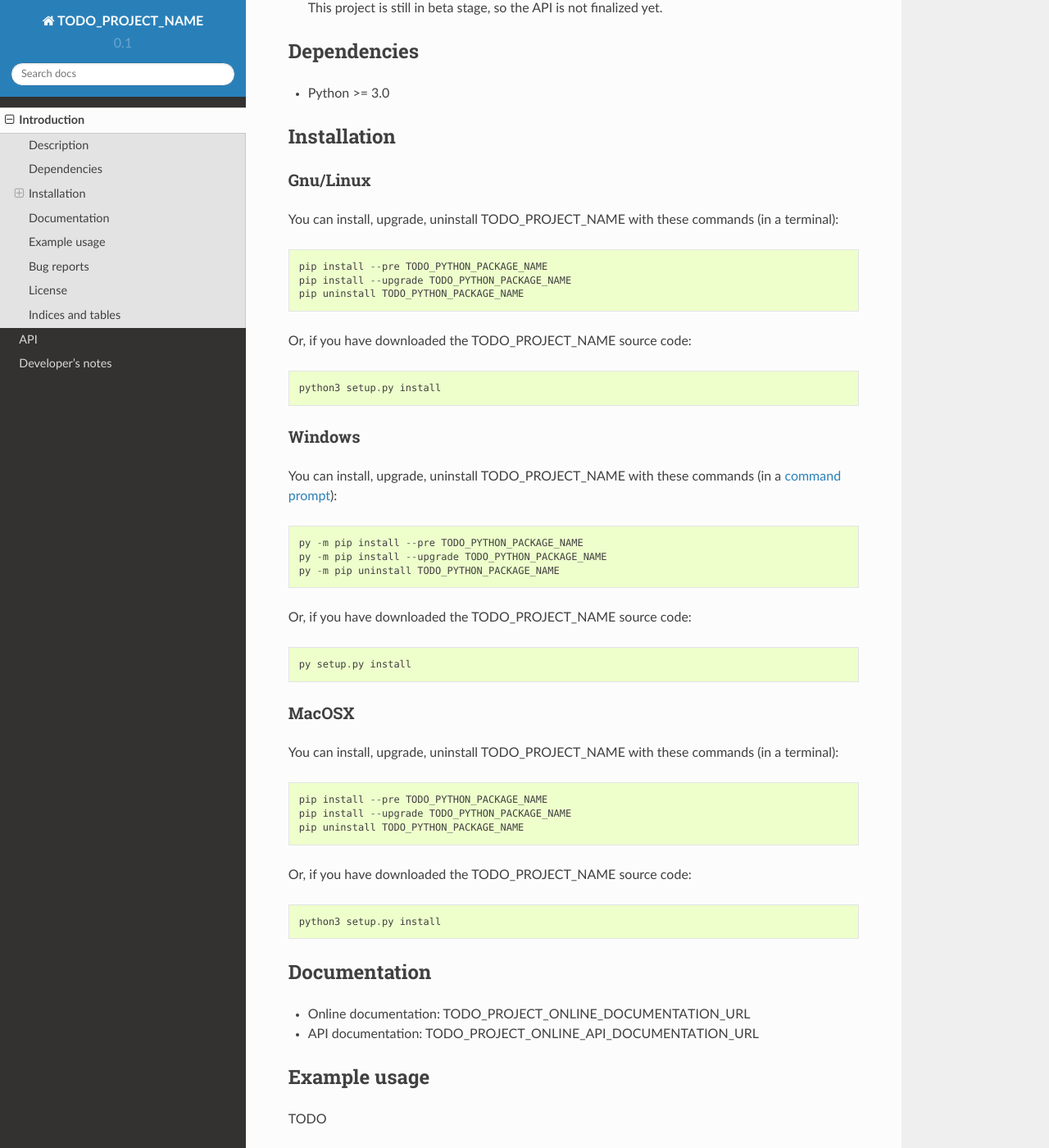
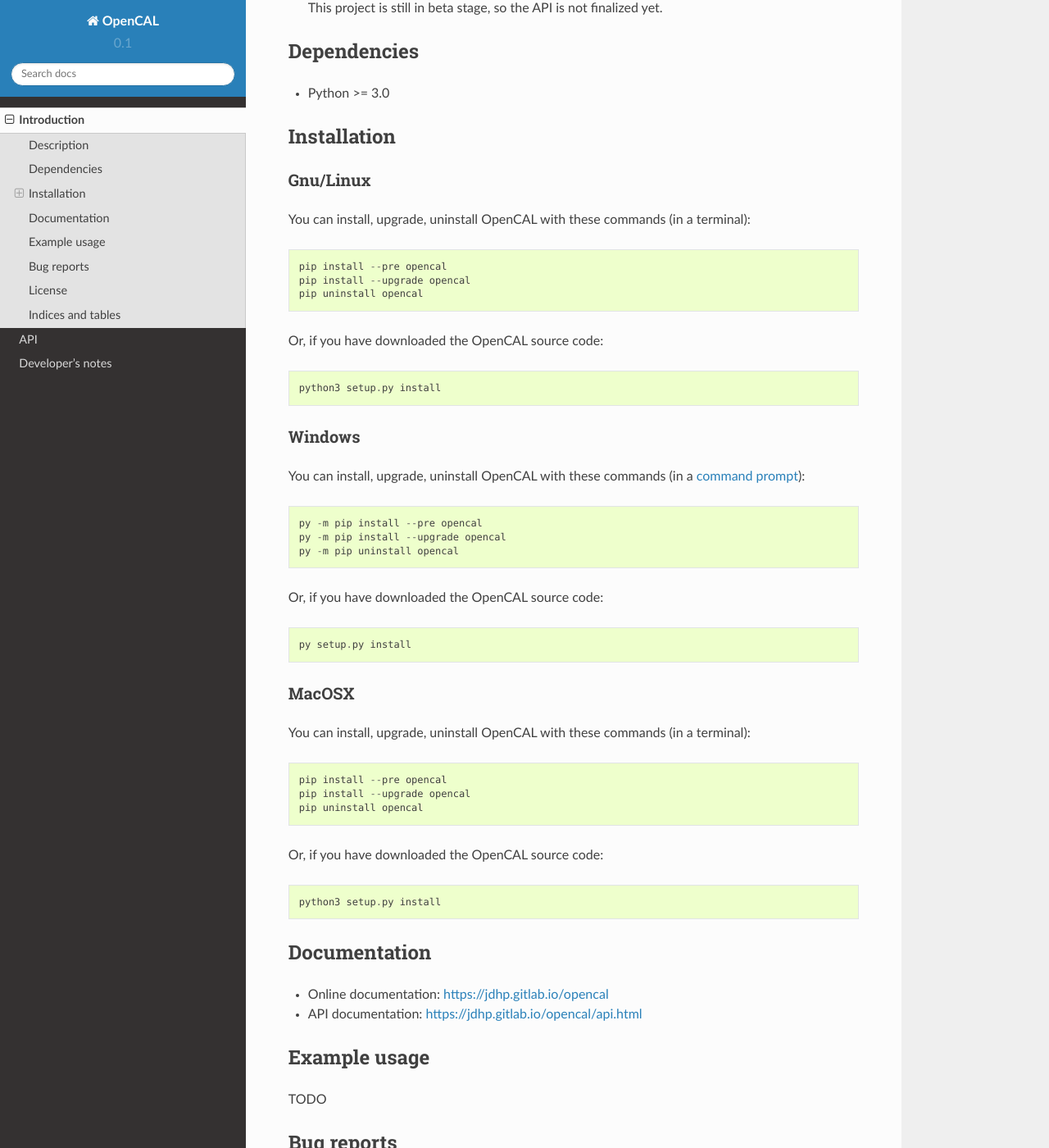
Before and after one commit to jeremiedecock/opencal-lib-python, a Sphinx documentation site: the page built from docs/intro.rst, in a window 1280 px wide and 1400 px high, scrolled down 506 px. Shown: the whole window at 82% size. Built offline with Sphinx 7.4.7 and the Read the Docs theme 2.0.0, drawn with Linux system fonts in a browser that asks for light colours; some of the changed text lies outside the part shown.

Commit message:
Init skeleton.

```diff
--- a/CHANGES.rst
+++ b/CHANGES.rst
@@ -1,5 +1,5 @@
 Changelog
 =========
 
-0.1 (TODO_PROJECT_INITIAL_DATE)
+0.1 (2008-07-22)
 ----------------
--- a/README.rst
+++ b/README.rst
@@ -1,20 +1,20 @@
-====
-TODO_PROJECT_NAME
-====
+=======
+OpenCAL
+=======
 
-TODO_COPYRIGHT_NOTICE
+Copyright (c) 2008-2019 Jérémie DECOCK (www.jdhp.org)
 
-* Web site: TODO_PROJECT_WEB_SITE_URL
-* Online documentation: TODO_PROJECT_ONLINE_DOCUMENTATION_URL
-* Source code: TODO_PROJECT_GITHUB_URL
-* Issue tracker: TODO_PROJECT_ISSUE_TRACKER_URL
-* TODO_PYTHON_PACKAGE_NAME on PyPI: TODO_PROJECT_PYPI_URL
+* Web site: http://www.jdhp.org/software_en.html#opencal
+* Online documentation: https://jdhp.gitlab.io/opencal
+* Source code: https://gitlab.com/jdhp/opencal-lib-python
+* Issue tracker: https://gitlab.com/jdhp/opencal-lib-python/issues
+* opencal on PyPI: https://pypi.org/project/opencal
 
 
 Description
 ===========
 
-TODO_PROJECT_SHORT_DESC
+OpenCAL core library for Python
 
 Note:
 
@@ -34,20 +34,20 @@
 Gnu/Linux
 ---------
 
-You can install, upgrade, uninstall TODO_PROJECT_NAME with these commands (in a
+You can install, upgrade, uninstall OpenCAL with these commands (in a
 terminal)::
 
-    pip install --pre TODO_PYTHON_PACKAGE_NAME
-    pip install --upgrade TODO_PYTHON_PACKAGE_NAME
-    pip uninstall TODO_PYTHON_PACKAGE_NAME
+    pip install --pre opencal
+    pip install --upgrade opencal
+    pip uninstall opencal
 
-Or, if you have downloaded the TODO_PROJECT_NAME source code::
+Or, if you have downloaded the OpenCAL source code::
 
     python3 setup.py install
 
 .. There's also a package for Debian/Ubuntu::
 ..
-..     sudo apt-get install TODO_PYTHON_PACKAGE_NAME
+..     sudo apt-get install opencal
 
 Windows
 -------
@@ -58,14 +58,14 @@
 ..     3.4 under Windows 7.
 ..     It should also work with recent Windows systems.
 
-You can install, upgrade, uninstall TODO_PROJECT_NAME with these commands (in a
+You can install, upgrade, uninstall OpenCAL with these commands (in a
 `command prompt`_)::
 
-    py -m pip install --pre TODO_PYTHON_PACKAGE_NAME
-    py -m pip install --upgrade TODO_PYTHON_PACKAGE_NAME
-    py -m pip uninstall TODO_PYTHON_PACKAGE_NAME
+    py -m pip install --pre opencal
+    py -m pip install --upgrade opencal
+    py -m pip uninstall opencal
 
-Or, if you have downloaded the TODO_PROJECT_NAME source code::
+Or, if you have downloaded the OpenCAL source code::
 
     py setup.py install
 
@@ -78,14 +78,14 @@
 ..     3.5 under MacOSX 10.9 (*Mavericks*).
 ..     It should also work with recent MacOSX systems.
 
-You can install, upgrade, uninstall TODO_PROJECT_NAME with these commands (in a
+You can install, upgrade, uninstall OpenCAL with these commands (in a
 terminal)::
 
-    pip install --pre TODO_PYTHON_PACKAGE_NAME
-    pip install --upgrade TODO_PYTHON_PACKAGE_NAME
-    pip uninstall TODO_PYTHON_PACKAGE_NAME
+    pip install --pre opencal
+    pip install --upgrade opencal
+    pip uninstall opencal
 
-Or, if you have downloaded the TODO_PROJECT_NAME source code::
+Or, if you have downloaded the OpenCAL source code::
 
     python3 setup.py install
 
@@ -93,8 +93,8 @@
 Documentation
 =============
 
-* Online documentation: TODO_PROJECT_ONLINE_DOCUMENTATION_URL
-* API documentation: TODO_PROJECT_ONLINE_API_DOCUMENTATION_URL
+* Online documentation: https://jdhp.gitlab.io/opencal
+* API documentation: https://jdhp.gitlab.io/opencal/api.html
 
 
 Example usage
@@ -106,9 +106,9 @@
 Bug reports
 ===========
 
-To search for bugs or report them, please use the TODO_PROJECT_NAME Bug Tracker at:
+To search for bugs or report them, please use the OpenCAL Bug Tracker at:
 
-    TODO_PROJECT_ISSUE_TRACKER_URL
+    https://gitlab.com/jdhp/opencal-lib-python/issues
 
 
 License
--- a/docs/api.rst
+++ b/docs/api.rst
@@ -2,7 +2,7 @@
 API
 ===
 
-.. module:: TODO_PYTHON_PACKAGE_NAME
+.. module:: opencal
 
 The library provides classes which are usable by third party tools.
 
@@ -15,4 +15,4 @@
 .. toctree::
    :maxdepth: 2
 
-   TODO_PYTHON_PACKAGE_NAME.TODO_MODULE_NAME <api_TODO_MODULE_NAME>
+   opencal.TODO_MODULE_NAME <api_TODO_MODULE_NAME>
--- a/docs/conf.py
+++ b/docs/conf.py
@@ -62,14 +62,14 @@
 master_doc = 'index'
 
 # General information about the project.
-project = 'TODO_PROJECT_NAME'
-authors = u'TODO_AUTHOR_NAME'
-copyright = u'TODO_COPYRIGHT_NOTICE'
+project = 'OpenCAL'
+authors = u'Jérémie DECOCK'
+copyright = u'Copyright (c) 2008-2019 Jérémie DECOCK (www.jdhp.org)'
 
 # The version info for the project you're documenting, acts as replacement for
 # |version| and |release|, also used in various other places throughout the
 # built documents.
-project_version = __import__('TODO_PYTHON_PACKAGE_NAME').__version__.split('.')
+project_version = __import__('opencal').__version__.split('.')
 # The short X.Y version.
 version = '.'.join(project_version[:2])
 # The full version, including alpha/beta/rc tags.
@@ -251,7 +251,7 @@
 # html_search_scorer = 'scorer.js'
 
 # Output file base name for HTML help builder.
-htmlhelp_basename = 'TODO_PYTHON_PACKAGE_NAMEdoc'
+htmlhelp_basename = 'opencaldoc'
 
 # -- Options for LaTeX output ---------------------------------------------
 
@@ -277,7 +277,7 @@
 # (source start file, target name, title,
 #  author, documentclass [howto, manual, or own class]).
 latex_documents = [
-    (master_doc, 'TODO_PYTHON_PACKAGE_NAME.tex', 'TODO_PROJECT_NAME Documentation',
+    (master_doc, 'opencal.tex', 'OpenCAL Documentation',
      authors, 'manual'),
 ]
 
@@ -319,7 +319,7 @@
 # One entry per manual page. List of tuples
 # (source start file, name, description, authors, manual section).
 man_pages = [
-    (master_doc, 'TODO_PYTHON_PACKAGE_NAME', 'TODO_PROJECT_NAME Documentation',
+    (master_doc, 'opencal', 'OpenCAL Documentation',
      [authors], 1)
 ]
 
@@ -334,8 +334,8 @@
 # (source start file, target name, title, author,
 #  dir menu entry, description, category)
 texinfo_documents = [
-    (master_doc, 'TODO_PYTHON_PACKAGE_NAME', 'TODO_PROJECT_NAME Documentation',
-     authors, 'TODO_PYTHON_PACKAGE_NAME', 'TODO_PROJECT_SHORT_DESC.',
+    (master_doc, 'opencal', 'OpenCAL Documentation',
+     authors, 'opencal', 'OpenCAL core library for Python.',
      'Miscellaneous'),
 ]
 
--- a/docs/intro.rst
+++ b/docs/intro.rst
@@ -1,4 +1,4 @@
-.. currentmodule:: TODO_PYTHON_PACKAGE_NAME
+.. currentmodule:: opencal
 
 ============
 Introduction
--- a/TODO_PYTHON_PACKAGE_NAME/__init__.py
+++ b/opencal/__init__.py
@@ -1,6 +1,6 @@
 # The MIT License
 #
-# TODO_COPYRIGHT_NOTICE
+# Copyright (c) 2008-2019 Jérémie DECOCK (www.jdhp.org)
 #
 # Permission is hereby granted, free of charge, to any person obtaining a copy
 # of this software and associated documentation files (the "Software"), to deal
```
Also changed, not shown: docs/developer.rst (+4 -4 lines), docs/index.rst (+9 -9 lines), setup.py (+10 -10 lines), 5 other files.
